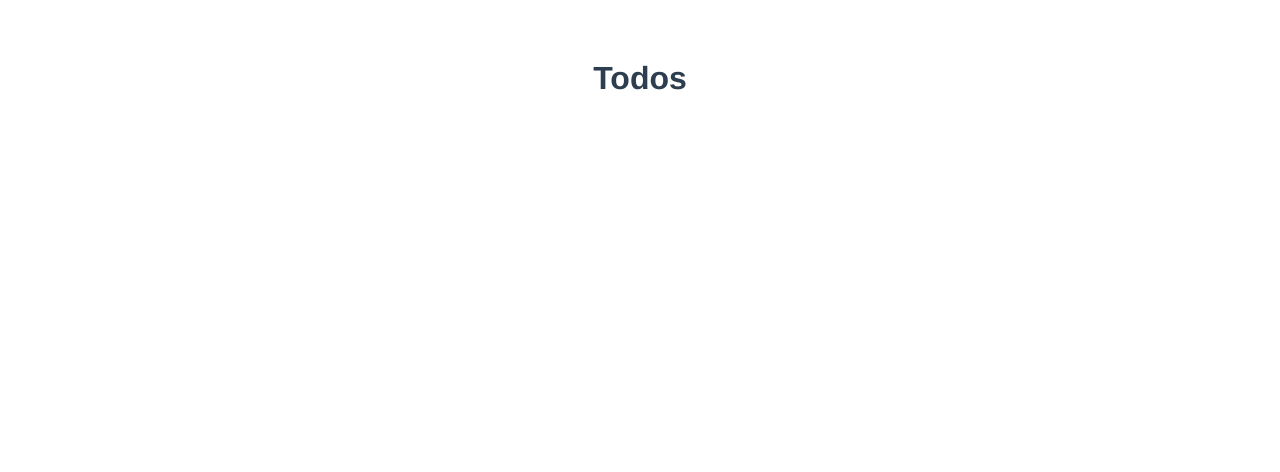
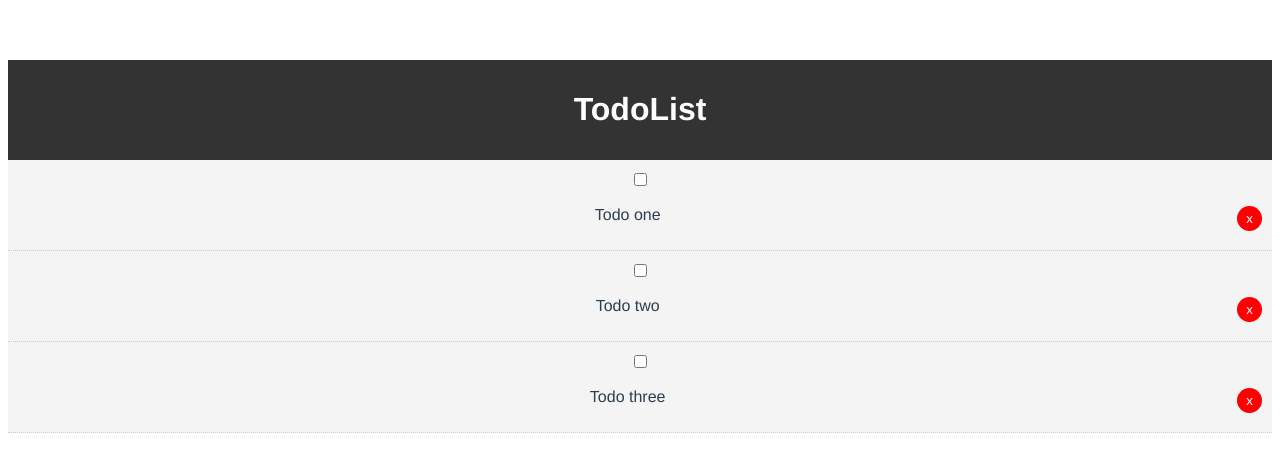
Before and after one commit to Aditprayogo/vue-todo, a Vue app: page / in a window 1280 px wide. Shown: the top 472 px of the page. Built offline with nearby package versions, Linux system fonts and the light colour scheme.

Commit message:
add Header

```diff
--- a/src/App.vue
+++ b/src/App.vue
@@ -1,16 +1,21 @@
 <template>
   <div id="app">
-    <Todos />
+    <Header />
+    <!-- Ini namanya props -->
+    <!-- Cara untuk pass data ke child component -->
+    <Todos v-bind:todos="todos" v-on:del-todo="deleteTodo" />
   </div>
 </template>
 
 <script>
 import Todos from "./components/Todos";
+import Header from "./components/layouts/Header";
 
 export default {
   name: "app",
   components: {
-    Todos
+    Todos,
+    Header
   },
   data() {
     return {
@@ -23,7 +28,7 @@
         {
           id: 2,
           title: "Todo two",
-          completed: true
+          completed: false
         },
         {
           id: 3,
@@ -32,6 +37,12 @@
         }
       ]
     };
+  },
+  methods: {
+    deleteTodo(id) {
+      // hanya mereturn todo id yang sama ketika di tekan
+      this.todos = this.todos.filter(todo => todo.id != id);
+    }
   }
 };
 </script>
--- /dev/null
+++ b/src/components/TodoItem.vue
@@ -0,0 +1,43 @@
+<template>
+  <div class="todo-item" v-bind:class="{'is-complete':todo.completed}">
+    <input type="checkbox" v-on:change="markCompleted" />
+
+    <p>
+      {{ todo.title }}
+      <button @click="$emit('del-todo', todo.id)" class="del">x</button>
+    </p>
+  </div>
+</template>
+
+<script>
+export default {
+  name: "TodoItem",
+  //menerima props dari todos
+  props: ["todo"],
+  methods: {
+    markCompleted() {
+      this.todo.completed = !this.todo.completed;
+    }
+  }
+};
+</script>
+
+<style scoped>
+.todo-item {
+  background: #f4f4f4;
+  padding: 10px;
+  border-bottom: 1px #ccc dotted;
+}
+.is-complete {
+  text-decoration: line-through;
+}
+.del {
+  background: #ff0000;
+  color: #fff;
+  border: none;
+  padding: 5px 9px;
+  border-radius: 50%;
+  cursor: pointer;
+  float: right;
+}
+</style>
--- a/src/components/Todos.vue
+++ b/src/components/Todos.vue
@@ -1,12 +1,21 @@
 <template>
   <div>
-    <h1>Todos</h1>
+    <div v-for="todo in todos" v-bind:key="todo.id">
+      <!-- parse individual todo -->
+      <TodoItem v-bind:todo="todo" v-on:del-todo="$emit('del-todo', todo.id)" />
+    </div>
   </div>
 </template>
 
 <script>
+import TodoItem from "./TodoItem.vue";
+
 export default {
-  name: "Todos"
+  name: "Todos",
+  components: {
+    TodoItem
+  },
+  props: ["todos"]
 };
 </script>
 
--- /dev/null
+++ b/src/components/layouts/Header.vue
@@ -0,0 +1,25 @@
+<template>
+  <header class="header">
+    <h1>TodoList</h1>
+  </header>
+</template>
+
+<script>
+export default {
+  name: "Header"
+};
+</script>
+
+<style scoped>
+.header {
+  background: #333;
+  color: #fff;
+  text-align: center;
+  padding: 10px;
+}
+.header a {
+  color: #fff;
+  padding-right: 5px;
+  text-decoration: none;
+}
+</style>
```
